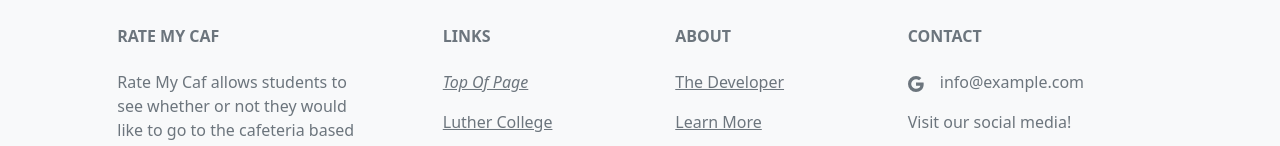
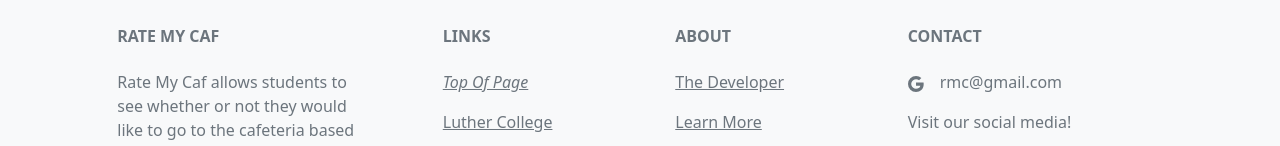
Before and after one commit to vincent-buchner/rate-my-caf, a React (Create React App) app: page / in a window 1280 px wide. Shown: the part 2352-2498 px from the top of the page. Built offline with nearby package versions, Linux system fonts and the light colour scheme; no server answers.

Commit message:
Added links to cvs

```diff
--- a/src/App.js
+++ b/src/App.js
@@ -33,7 +33,7 @@ function App() {
         <CafNavBar />
         <HeadingTextWithDate />
         <div className="chart-container">
-          <CafPieChart />
+          <CafPieChart chart_data={data}/>
           <Greetings />
           <ScatterPlots />
           <Quote />
--- a/src/Components/Footer.js
+++ b/src/Components/Footer.js
@@ -102,7 +102,7 @@ function Footer() {
                                         </h6>
                                         <p>
                                             <BsGoogle />
-                                            &emsp;info@example.com
+                                            &emsp;rmc@gmail.com
                                         </p>
                                         <p>Visit our social media!</p>
                                     </div>
--- a/src/Components/MainNavBar.js
+++ b/src/Components/MainNavBar.js
@@ -10,7 +10,7 @@ function CafNavBar() {
                 <Navbar.Collapse id="responsive-navbar-nav">
                     <Nav className="me-auto">
                         <Nav.Link href="https://www.luther.edu/" target="_blank">Luther College</Nav.Link>
-                        <Nav.Link href="#pricing">Stats</Nav.Link>
+                        <Nav.Link href="https://docs.google.com/spreadsheets/d/e/2PACX-1vQNZXfIUrrmIFGH0jX1JvvYBHnKGFsgSWVhX_QfTMqR-c_0XFCbpTJ8GS063dadElo5y3ab4kawK96M/pub?gid=168020417&single=true&output=csv">Stats</Nav.Link>
                         <NavDropdown title="Eating Times" id="collasible-nav-dropdown">
                             <NavDropdown.Item href="https://menus.sodexomyway.com/BiteMenu/Menu?menuId=14809&locationId=51809001&whereami=https://luther.sodexomyway.com/dining-near-me/resident-dining" target="_blank">Breakfast</NavDropdown.Item>
                             <NavDropdown.Item href="https://menus.sodexomyway.com/BiteMenu/Menu?menuId=14809&locationId=51809001&whereami=https://luther.sodexomyway.com/dining-near-me/resident-dining" target="_blank">Lunch</NavDropdown.Item>
```
